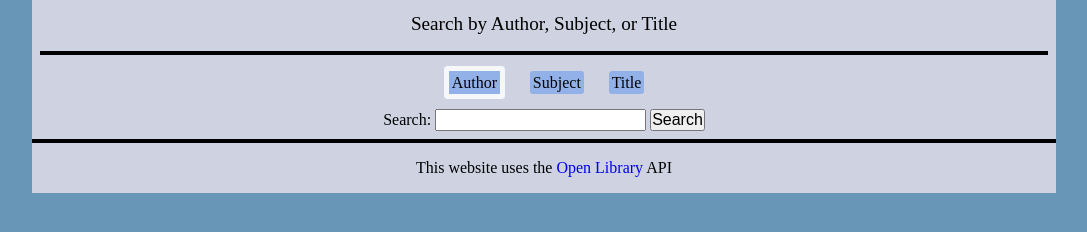
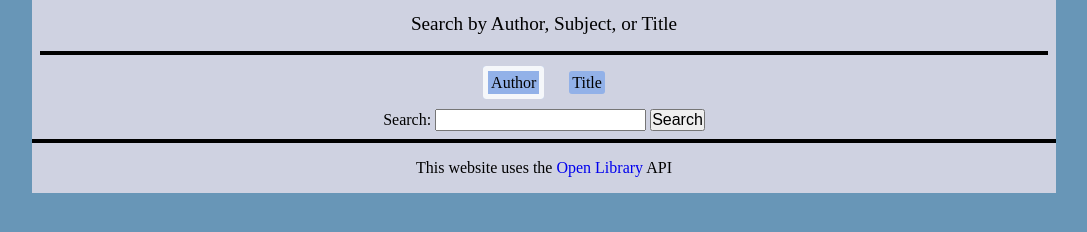
Before and after one commit to BrianBawden/myLibraySearch, a plain HTML site: page index.html in a window 1280 px wide. Shown: the part 48-280 px from the top of the page, without its empty margins (96-1183 px from the left). Drawn offline with Linux system fonts and the light colour scheme.

```diff
--- a/index.html
+++ b/index.html
@@ -15,7 +15,7 @@
           <p class="subtitle infoTxt">Search by Author, Subject, or Title </p><hr>
           <div class="category infoTxt">
             <span class="active" data-url="https://openlibrary.org/search.json?author=">Author</span>
-            <span data-url="http://openlibrary.org/subjects/">Subject</span>
+            <!-- <span data-url="http://openlibrary.org/subjects/">Subject</span> -->
             <span data-url="https://openlibrary.org/search.json?title=">Title</span><br>
           </div>
           <div class="categorySearch">
```
Also changed, not shown: 1 other file.
